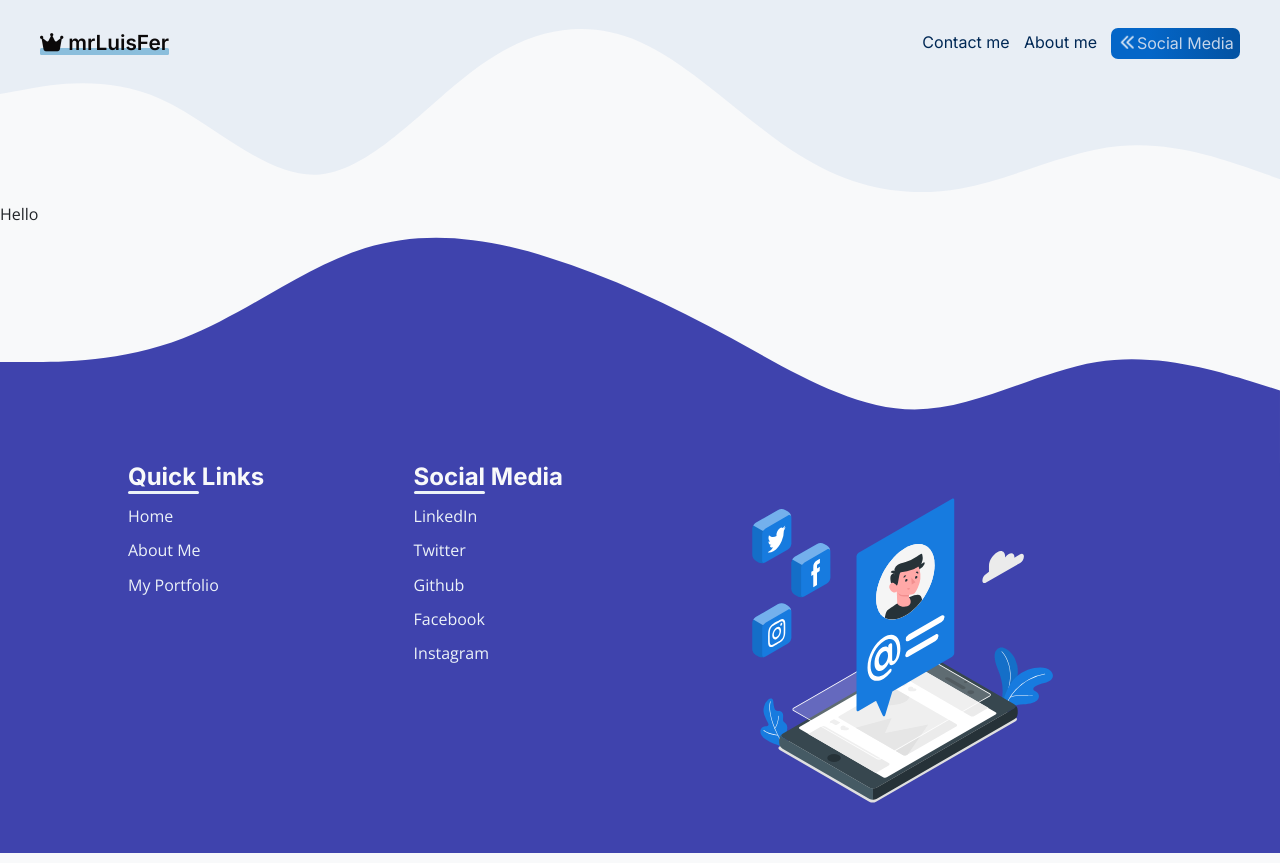
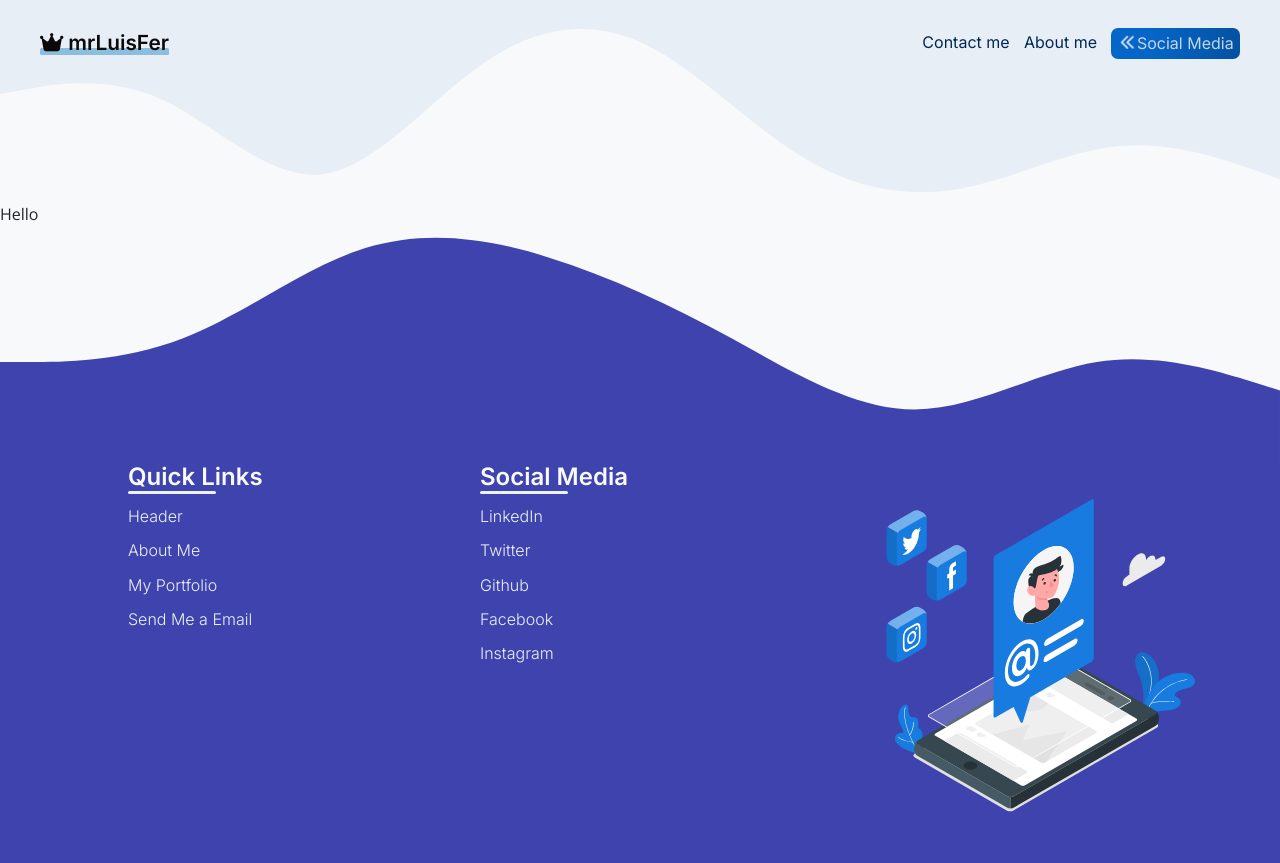
Before and after one commit to mrLuisFer/portfolio, a React (Create React App) app: page /about-me in a window 1280 px wide. Built offline with nearby package versions, Linux system fonts and the light colour scheme.

Commit message:
Finishing the styles in the footer component

```diff
--- a/src/components/Footer.tsx
+++ b/src/components/Footer.tsx
@@ -11,22 +11,59 @@ export default function Footer() {
         <div className="Footer__container-card">
           <h2>Quick Links</h2>
           <div>
-            <a href="/#hero">Home</a>
+            <a href="/#hero">Header</a>
             <a href="/#about">About Me</a>
             <a href="/#portfolio">My Portfolio</a>
+            <a
+              href="mailto:lolesuncrak@gmail.com"
+              target="_blank"
+              rel="noreferrer"
+            >
+              Send Me a Email
+            </a>{" "}
           </div>
         </div>
         <div className="Footer__container-card">
           <h2>Social Media</h2>
           <div>
-            <a href="/">LinkedIn</a>
-            <a href="/">Twitter</a>
-            <a href="/">Github</a>
-            <a href="/">Facebook</a>
-            <a href="/">Instagram</a>
+            <a
+              href="https://www.linkedin.com/in/mrLuisFer/"
+              target="_blank"
+              rel="noreferrer"
+            >
+              LinkedIn
+            </a>
+            <a
+              href="https://twitter.com/lolesuncrak"
+              target="_blank"
+              rel="noreferrer"
+            >
+              Twitter
+            </a>
+            <a
+              href="https://github.com/mrLuisFer/"
+              target="_blank"
+              rel="noreferrer"
+            >
+              Github
+            </a>
+            <a
+              href="https://www.facebook.com/profile.php?id=100013068189807"
+              target="_blank"
+              rel="noreferrer"
+            >
+              Facebook
+            </a>
+            <a
+              href="https://www.instagram.com/mrluisfer_/"
+              target="_blank"
+              rel="noreferrer"
+            >
+              Instagram
+            </a>
           </div>
         </div>
-
+        {/* Footer Illustration */}
         <img
           className="Footer__container-illustration"
           src={footerIllustration}
--- a/src/scss/components/_Footer.scss
+++ b/src/scss/components/_Footer.scss
@@ -16,7 +16,7 @@
 
   &__container {
     display: grid;
-    grid-template-columns: repeat(6, 1fr);
+    grid-template-columns: repeat(5, 1fr);
 
     &-card {
       &:nth-child(1) {
@@ -31,6 +31,7 @@
         position: relative;
         margin-bottom: 1rem;
         font-family: var(--inter-font);
+        font-weight: 600;
 
         &::after {
           content: " ";
@@ -49,6 +50,10 @@
         margin-bottom: 1rem;
         text-decoration: none;
         color: var(--light-gray);
+        font-family: var(--inter-font);
+        font-weight: 300;
+
+        @include font-weight(var(--light-gray), 0s);
 
         &:hover {
           color: var(--gainsboro);
@@ -58,9 +63,14 @@
     }
 
     &-illustration {
-      width: 390px;
-      height: 390px;
+      width: 400px;
+      height: 400px;
       margin-right: -5rem;
+      transition: 0.3s ease;
+
+      &:hover {
+        transform: scale(1.1);
+      }
     }
   }
 }
--- a/src/scss/components/_LikeToDo.scss
+++ b/src/scss/components/_LikeToDo.scss
@@ -7,6 +7,7 @@
     font-size: 2.2rem;
     position: relative;
     display: inline;
+
     // For can't select the title
     @include no-select;
     // Line under the text to hightlight
--- a/src/scss/mixins/_font-weight.scss
+++ b/src/scss/mixins/_font-weight.scss
@@ -13,9 +13,9 @@
     text-shadow: -0.2px -0.2px 0 $font-color, 0.2px -0.2px 0 $font-color,
       -0.2px 0.2px 0 $font-color, 0.2px 0.2px 0 $font-color;
     // For add a transition smooth to font-weight
-    -webkit-transition: all 0.5s;
-    -moz-transition: all 0.5s;
-    -o-transition: all 0.5s;
-    transition: all 0.5s;
+    -webkit-transition: all 0.4s;
+    -moz-transition: all 0.4s;
+    -o-transition: all 0.4s;
+    transition: all 0.4s;
   }
 }
```
Also changed, not shown: 1 other file (tests, documents, lock files or other folders).
